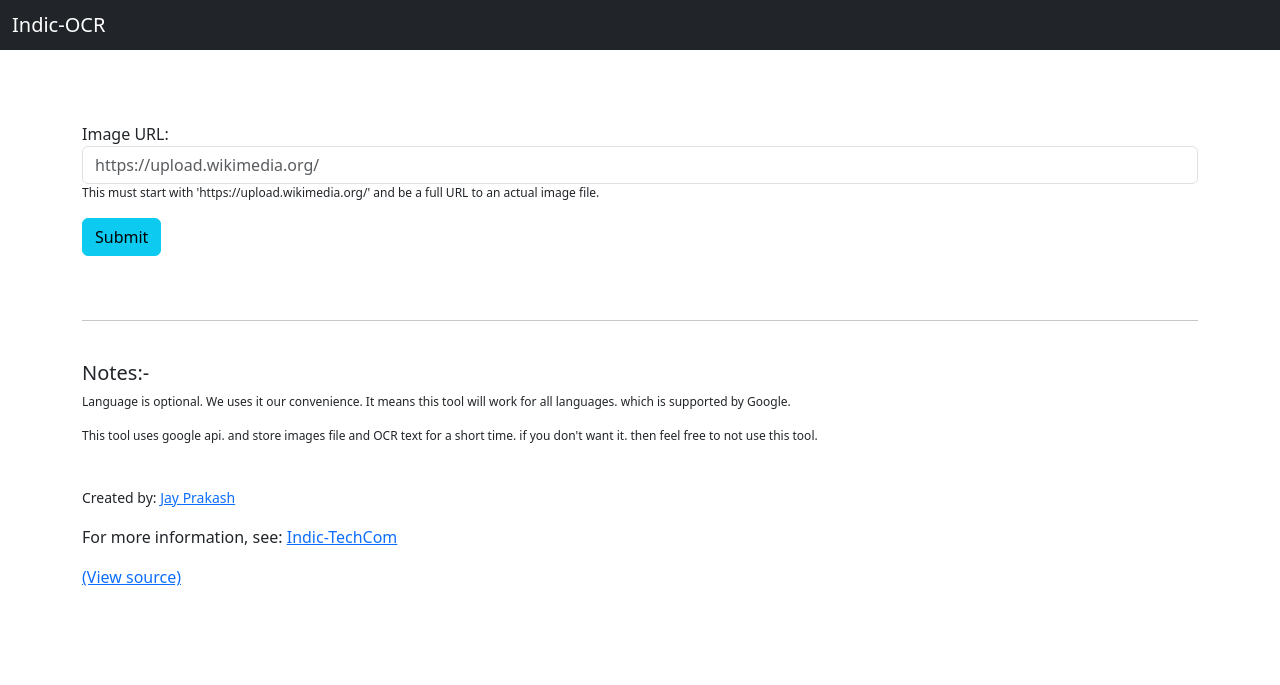
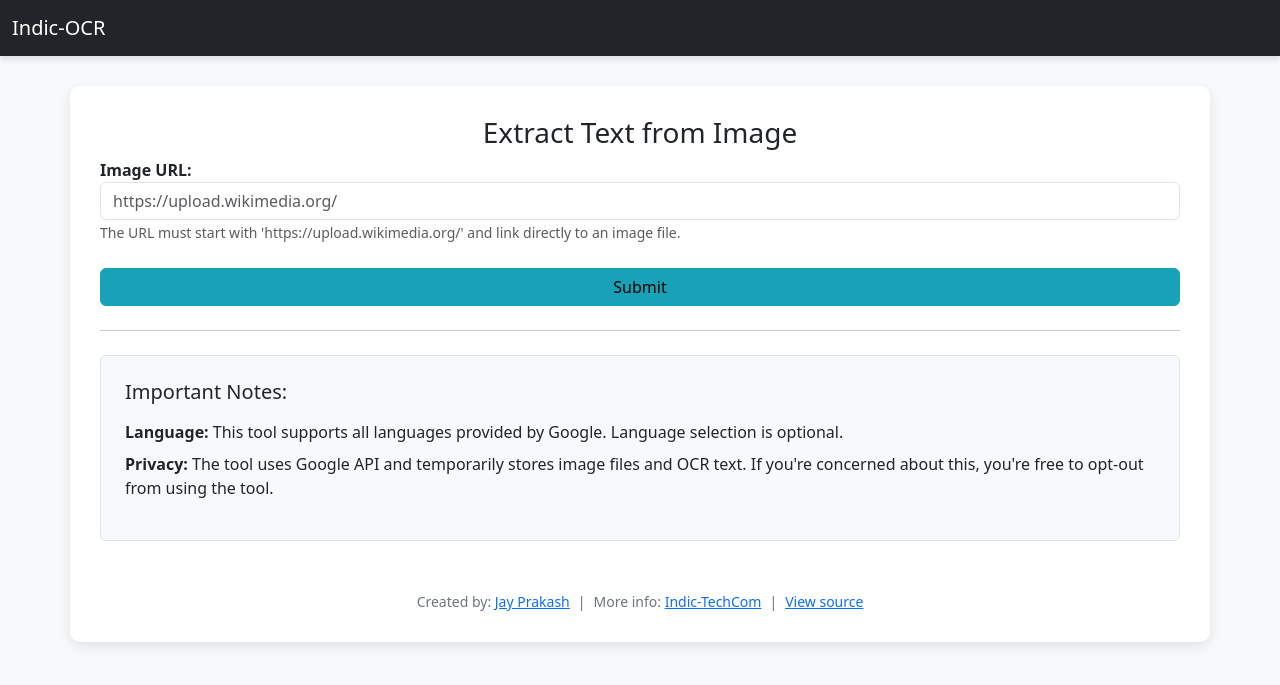
Before and after one commit to Jayprakash-SE/indic-ocr, a Flask app: page / in a window 1280 px wide. Shown: the top 685 px of the page. Run offline with Flask 3, Linux system fonts and the light colour scheme; some libraries are stand-ins or nearby versions.

Commit message:
Improvised tools UI (#11)

```diff
--- a/templates/home.html
+++ b/templates/home.html
@@ -7,34 +7,90 @@
         <link rel="icon" href="https://upload.wikimedia.org/wikipedia/commons/4/46/Wikisource-ico-48px.png">
         <link rel="stylesheet" href="https://tools-static.wmflabs.org/cdnjs/ajax/libs/twitter-bootstrap/5.0.2/css/bootstrap.min.css">
         <script src="https://tools-static.wmflabs.org/cdnjs/ajax/libs/jquery/3.6.0/jquery.min.js"></script>
+        <style>
+            body {
+                background-color: #f8f9fa;
+            }
+            .navbar {
+                box-shadow: 0 4px 6px rgba(0, 0, 0, 0.1);
+            }
+            .form-container {
+                background-color: white;
+                border-radius: 10px;
+                box-shadow: 0 4px 12px rgba(0, 0, 0, 0.1);
+                padding: 30px;
+                margin-top: 30px;
+            }
+            .form-group label {
+                font-weight: bold;
+            }
+            .btn-info {
+                background-color: #17a2b8;
+                border-color: #17a2b8;
+                transition: background-color 0.3s ease;
+            }
+            .btn-info:hover {
+                background-color: #138496;
+                border-color: #138496;
+            }
+            footer {
+                margin-top: 50px;
+                font-size: 14px;
+                text-align: center;
+                color: #6c757d;
+            }
+            .notes p {
+                font-size: 14px;
+                line-height: 1.6;
+            }
+        </style>
     </head>
     <body>
     <nav class="navbar navbar-dark bg-dark">
         <div class="container-fluid">
-            <span class="navbar-brand mb-0 h1">Indic-OCR</span>
+            <a class="navbar-brand" href="#">Indic-OCR</a>
         </div>
     </nav>
-    <div class="container">
-        <br/><br/><br/>
-       <form action="{{ url_for('getOCR') }}" method="get">
-            <div class="form-group">
+
+    <div class="container form-container">
+        <h3 class="text-center">Extract Text from Image</h3>
+        <form action="{{ url_for('getOCR') }}" method="get">
+            <div class="form-group mb-4">
                 <label for="imageurl">Image URL:</label>
-                <input type="text" class="form-control" id="imageurl" name="imageurl" placeholder="https://upload.wikimedia.org/" required autocomplete="off">
-                <p style="font-size: 12px;">This must start with 'https://upload.wikimedia.org/' and be a full URL to an actual image file.</p>
+                <input type="url" class="form-control" id="imageurl" name="imageurl" placeholder="https://upload.wikimedia.org/" required autocomplete="off">
+                <small class="text-muted">The URL must start with 'https://upload.wikimedia.org/' and link directly to an image file.</small>
             </div>
-            <button type="submit" class="btn btn-info">Submit</button>
+            <div class="d-grid gap-2">
+                <button type="submit" class="btn btn-info">Submit</button>
+            </div>
         </form>
-        <br/>
-        <br/>
-        <hr>
-        <br/>
-        <h5>Notes:-</h5>
-        <p style="font-size: 12px;">Language is optional. We uses it our convenience. It means this tool will work for all languages. which is supported by Google.</p>
-        <p style="font-size: 12px;">This tool uses google api. and store images file and OCR text for a short time. if you don't want it. then feel free to not use this tool.</p>
-        <br/>
-        <p> <small> Created by: <a href="https://meta.wikimedia.org/wiki/User:Jayprakash12345"> Jay Prakash</a> </small></p>
-        <p> For more information, see: <a href="https://meta.wikimedia.org/wiki/Indic-TechCom">Indic-TechCom</a> </p>
-        <a href="https://github.com/Jayprakash-SE/indic-ocr"> (View source)</a>
+
+        <hr class="my-4">
+
+        <div class="notes p-4 bg-light border rounded">
+            <h5 class="mb-3">Important Notes:</h5>
+            <ul class="list-unstyled">
+                <li class="mb-2">
+                    <strong>Language:</strong> This tool supports all languages provided by Google. Language selection is optional.
+                </li>
+                <li>
+                    <strong>Privacy:</strong> The tool uses Google API and temporarily stores image files and OCR text. If you're concerned about this, you're free to opt-out from using the tool.
+                </li>
+            </ul>
+        </div>
+
+        <footer>
+            <div class="d-flex justify-content-center align-items-center">
+                <p class="mb-0">Created by: <a href="https://meta.wikimedia.org/wiki/User:Jayprakash12345">Jay Prakash</a></p>
+                <span class="mx-2">|</span>
+                <p class="mb-0">More info: <a href="https://meta.wikimedia.org/wiki/Indic-TechCom">Indic-TechCom</a></p>
+                <span class="mx-2">|</span>
+                <p class="mb-0"><a href="https://github.com/Jayprakash-SE/indic-ocr">View source</a></p>
+            </div>
+        </footer>
     </div>
+
+    <script src="https://tools-static.wmflabs.org/cdnjs/ajax/libs/popper.js/2.9.3/umd/popper.min.js"></script>
+    <script src="https://tools-static.wmflabs.org/cdnjs/ajax/libs/twitter-bootstrap/5.0.2/js/bootstrap.min.js"></script>
     </body>
 </html>
```
